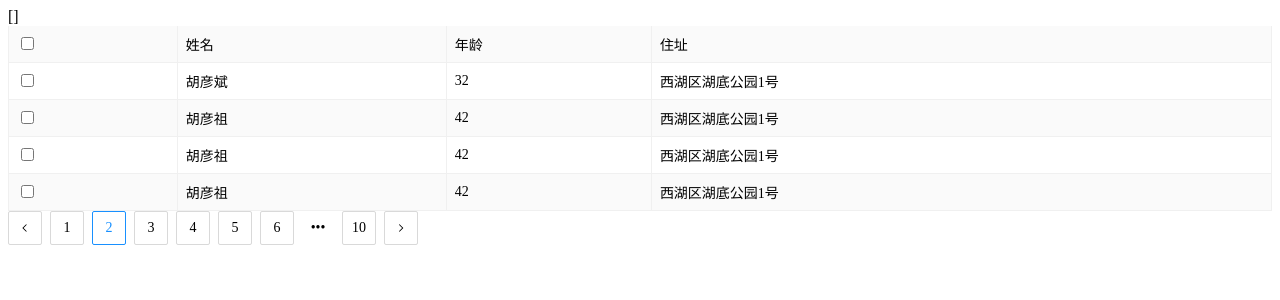
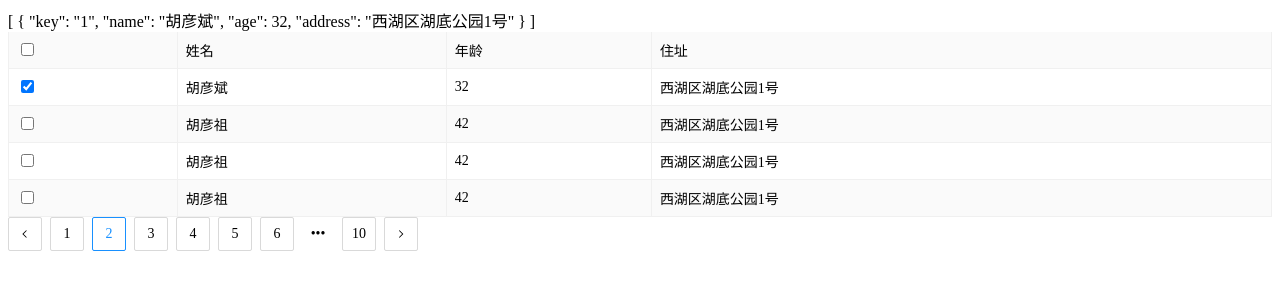
Before and after one commit to baozoudashijian/Guli-VueTestUtils-Version, a Vue app: page / in a window 1280 px wide. Shown: the top 300 px of the page. Built offline with nearby package versions, Linux system fonts and the light colour scheme.

Commit message:
feat: 默认选中

```diff
--- a/src/App.vue
+++ b/src/App.vue
@@ -15,7 +15,14 @@
     data() {
       return {
         currentPage: 2,
-        selected: [],
+        selected: [
+          {
+            key: '1',
+            name: '胡彦斌',
+            age: 32,
+            address: '西湖区湖底公园1号',
+          }
+        ],
         dataSource: [
           {
             key: '1',
--- a/src/table/table.vue
+++ b/src/table/table.vue
@@ -9,7 +9,7 @@
       </tr>
       <tr v-for="(dataSourceItem, index) in dataSource">
         <td v-if="dispalySort">{{index}}</td>
-        <td v-if="checkBox" @change="onChangeItem(dataSourceItem, $event)"><input type="checkbox"></td>
+        <td v-if="checkBox"><input @change="onChangeItem(dataSourceItem, $event)" :checked="inSelectItems(dataSourceItem)" type="checkbox"></td>
         <td v-for="key in Object.keys(dataSourceItem).filter(item => item !== 'key')">{{dataSourceItem[key]}}</td>
       </tr>
     </table>
@@ -62,6 +62,9 @@
           copy = copy.filter(i => i.key !== item.key)
         }
         this.$emit('update:selectedItems', copy)
+      },
+      inSelectItems(item) {
+        return this.selectedItems.filter(i => i.key === item.key).length > 0
       }
     }
   }
```
